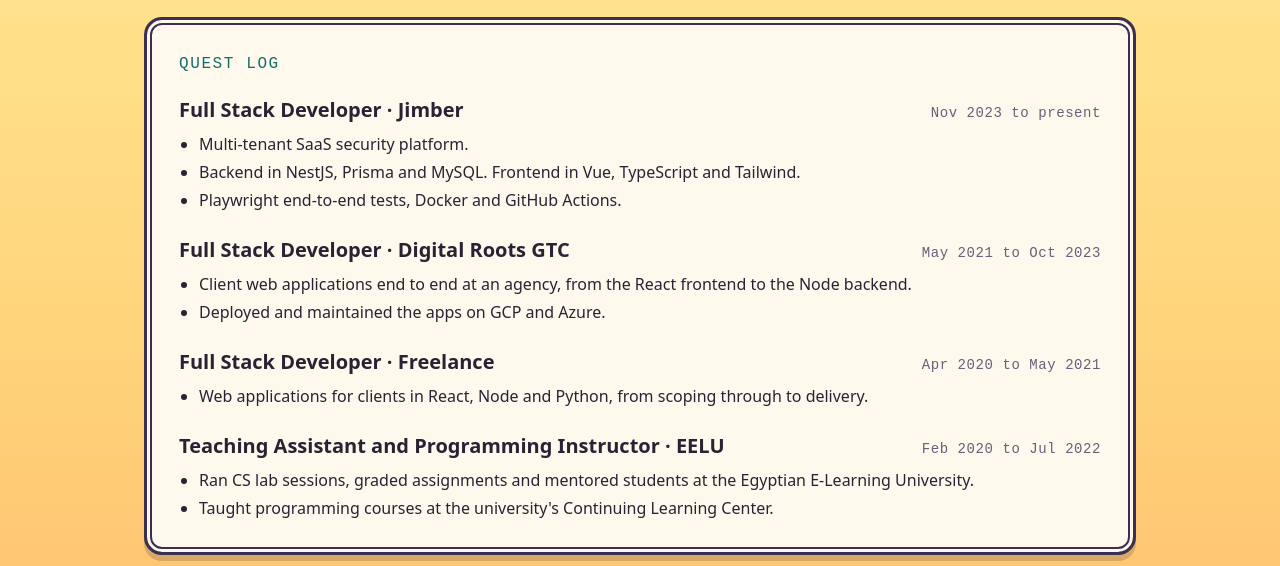
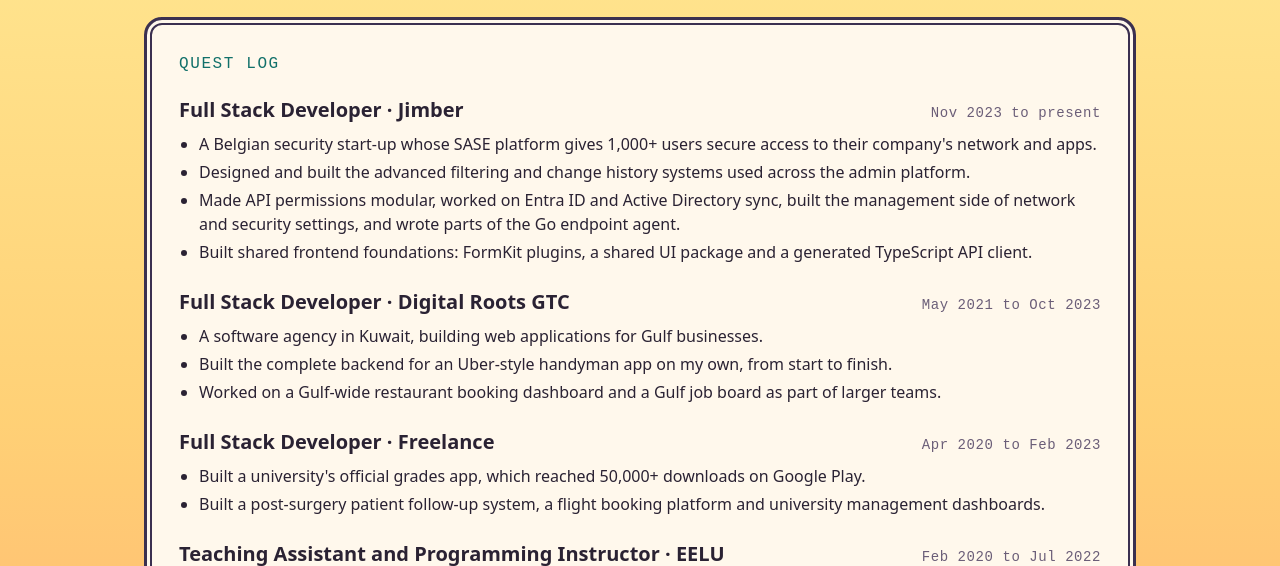
Before and after one commit to abdelrahmansafwat/asafwat, a Nuxt app: page / in a window 1280 px wide. Shown: the part 1620-2186 px from the top of the page. Built offline with nearby package versions, Linux system fonts and the light colour scheme; no server answers.

Commit message:
content: update experience section in CV with detailed descriptions

```diff
--- a/app/data/site.ts
+++ b/app/data/site.ts
@@ -45,9 +45,10 @@
     company: 'Jimber',
     period: 'Nov 2023 to present',
     points: [
-      'Multi-tenant SaaS security platform.',
-      'Backend in NestJS, Prisma and MySQL. Frontend in Vue, TypeScript and Tailwind.',
-      'Playwright end-to-end tests, Docker and GitHub Actions.',
+      "A Belgian security start-up whose SASE platform gives 1,000+ users secure access to their company's network and apps.",
+      'Designed and built the advanced filtering and change history systems used across the admin platform.',
+      'Made API permissions modular, worked on Entra ID and Active Directory sync, built the management side of network and security settings, and wrote parts of the Go endpoint agent.',
+      'Built shared frontend foundations: FormKit plugins, a shared UI package and a generated TypeScript API client.',
     ],
   },
   {
@@ -55,15 +56,19 @@
     company: 'Digital Roots GTC',
     period: 'May 2021 to Oct 2023',
     points: [
-      'Client web applications end to end at an agency, from the React frontend to the Node backend.',
-      'Deployed and maintained the apps on GCP and Azure.',
+      'A software agency in Kuwait, building web applications for Gulf businesses.',
+      'Built the complete backend for an Uber-style handyman app on my own, from start to finish.',
+      'Worked on a Gulf-wide restaurant booking dashboard and a Gulf job board as part of larger teams.',
     ],
   },
   {
     role: 'Full Stack Developer',
     company: 'Freelance',
-    period: 'Apr 2020 to May 2021',
-    points: ['Web applications for clients in React, Node and Python, from scoping through to delivery.'],
+    period: 'Apr 2020 to Feb 2023',
+    points: [
+      "Built a university's official grades app, which reached 50,000+ downloads on Google Play.",
+      'Built a post-surgery patient follow-up system, a flight booking platform and university management dashboards.',
+    ],
   },
   {
     role: 'Teaching Assistant and Programming Instructor',
```
Also changed, not shown: 1 other file (tests, documents, lock files or other folders).
